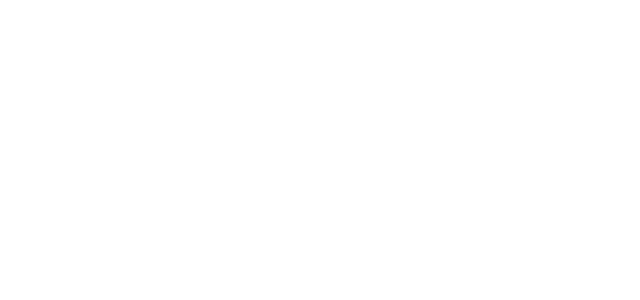
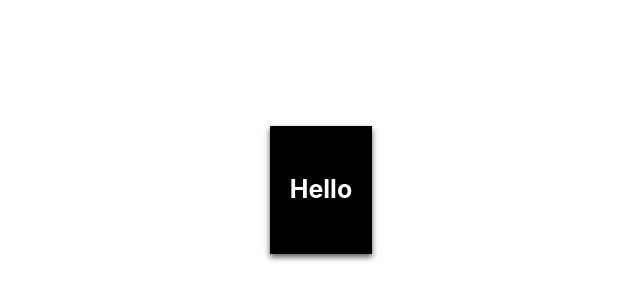
Before and after one commit to alka485/RecipeSearch, a React (Vite) app: page / in a window 1280 px wide. Shown: the part 210-510 px from the top of the page, without its empty margins (319-959 px from the left). Built offline with nearby package versions, Linux system fonts and the light colour scheme.

Commit message:
modification in header

```diff
--- a/package.json
+++ b/package.json
@@ -17,7 +17,7 @@
     "components": "^0.1.0",
     "react": "^18.3.1",
     "react-dom": "^18.3.1",
-    "styled": "^1.0.0"
+    "styled-components": "^6.1.12"
   },
   "devDependencies": {
     "@eslint/js": "^9.8.0",
--- a/src/App.jsx
+++ b/src/App.jsx
@@ -2,12 +2,19 @@
 import styled from 'styled-components'
 import axios from 'axios'
 //---------------------------------------------------------import dependency
+import {Header, AppNameComponent} from './components/Header'
 import './App.css'
 
 function App() {
 
   return (
     <>
+    <Header>
+      <AppNameComponent>
+      <p>Hello</p>
+      </AppNameComponent>
+
+    </Header>
 
     </>
   )
--- a/src/components/Header.jsx
+++ b/src/components/Header.jsx
@@ -1,10 +1,18 @@
 /* eslint-disable no-unused-vars */
-import React from 'react'
+import styled from 'styled-components'
 
-const Header = () => {
-  return (
-    <div>Header</div>
-  )
-}
+export const Header = styled.div`
+       color:white;
+       background-color: black;
+       display:flex;
+       padding: 20px;
+       flex-direction:row;
+       align-items:center;
+       justify-content:space-between;
+       font-size: 25px;
+       font-weight: bold;
+       box-shadow: 0 3px 6px 0 #555;
+`;
 
-export default Header
+export const AppNameComponent = styled.div`
+`;
```
Also changed, not shown: 1 other file (tests, documents, lock files or other folders).
